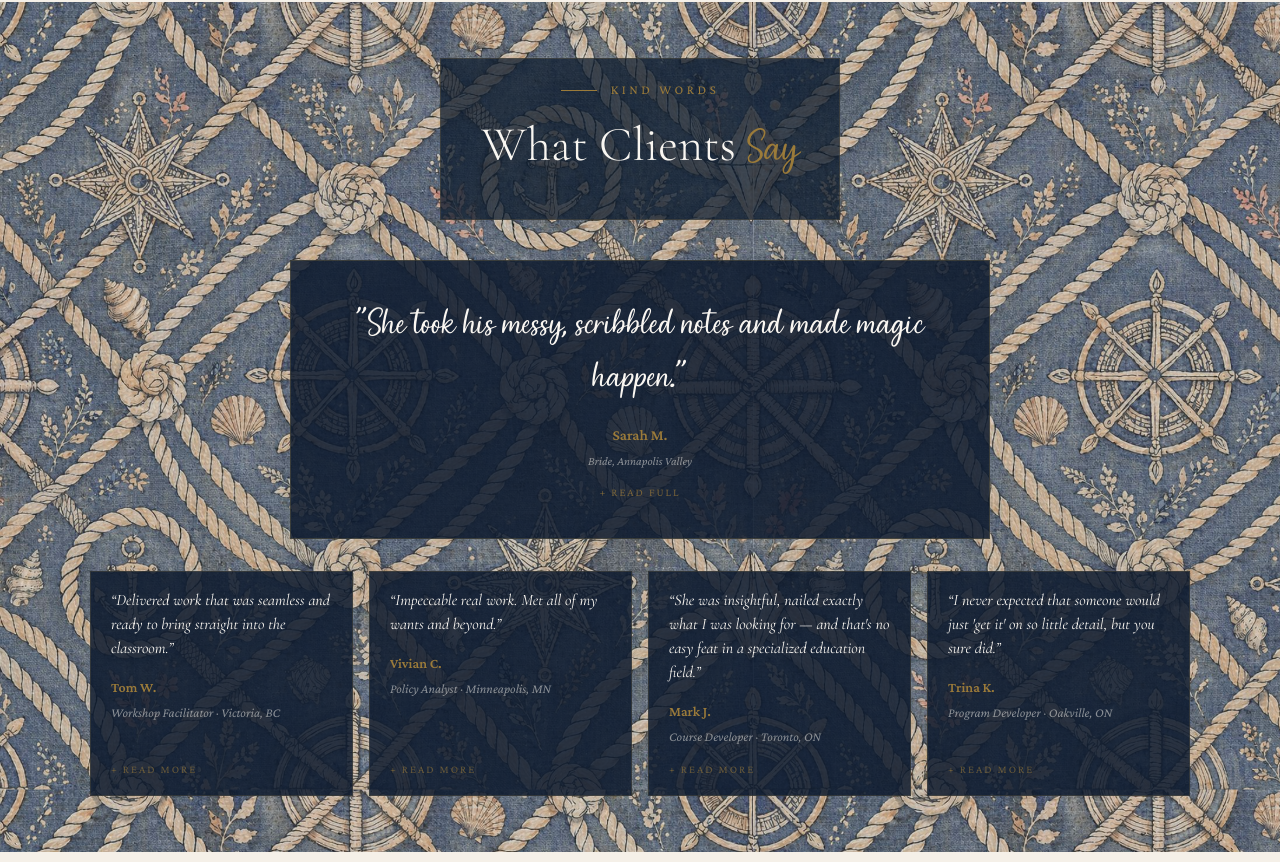
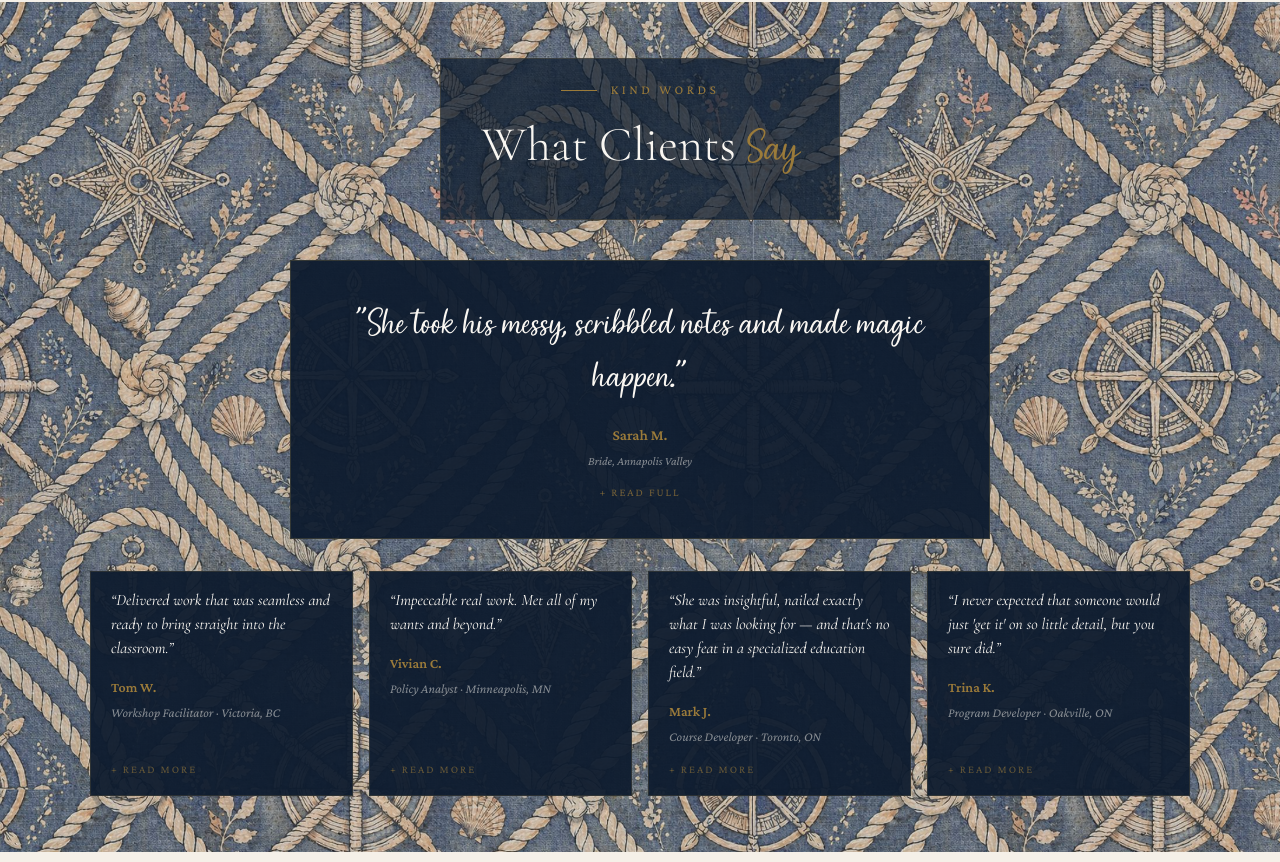
Before and after one commit to jmelnickmacdonald/anchoredprose, a Next.js app: page / in a window 1280 px wide. Shown: the part 3354-4216 px from the top of the page. Built offline with nearby package versions, Linux system fonts and the light colour scheme.

Commit message:
Update globals.css

```diff
--- a/src/app/globals.css
+++ b/src/app/globals.css
@@ -72,7 +72,7 @@ nav { position: fixed; top: 0; left: 0; right: 0; z-index: 100; background: var(
 
 /* SERVICES — blue floral */
 .services { background: var(--navy); padding: 80px 64px; position: relative; overflow: hidden; }
-.services-header, .services-grid { max-width: 860px; margin: 0 auto; display: flex; flex-direction: column; gap: 2px; position: relative; z-index: 1; background: rgba(13,27,46,0.4); padding: 24px 32px; border-left: 1px solid rgba(155,123,58,0.2); border-right: 1px solid rgba(155,123,58,0.2); }
+.services-header, .services-grid { max-width: 860px; margin: 0 auto; display: flex; flex-direction: column; gap: 2px; position: relative; z-index: 1; background: rgba(13,27,46,0.3); padding: 24px 32px; outline: 1px solid rgba(245,240,232,0.25); box-shadow: 0 0 0 8px rgba(245,240,232,0.08); }
 .services-header, .services-grid { position: relative; z-index: 1; }
 .services::before { content: ''; position: absolute; inset: 0; background-image: url('/background4.jpg'); background-size: 1100px; opacity: 0.77; pointer-events: none; }
 .services-header { max-width: 480px; margin: 0 auto 48px; text-align: center; position: relative; z-index: 1; background: rgba(13,27,46,0.96); padding: 24px 48px; border: 1px solid rgba(155,123,58,0.25); }
@@ -115,12 +115,12 @@ nav { position: fixed; top: 0; left: 0; right: 0; z-index: 100; background: var(
 .testimonials-header, .testimonials-featured, .testimonials-grid { position: relative; z-index: 1; }
 .testimonials::before { content: ''; position: absolute; inset: 0; background-image: url('/background3.jpg'); background-size: 1400px; opacity: 0.95; pointer-events: none; }
 .testimonials-header { display: inline-block; margin: 0 auto 40px; text-align: center; position: relative; z-index: 1; background: rgba(13,27,46,0.75); padding: 20px 40px; border: 1px solid rgba(155,123,58,0.2); }
-.testimonials-featured { max-width: 700px; margin: 0 auto 32px; text-align: center; position: relative; z-index: 1; padding: 36px 48px; background: rgba(13,27,46,0.85); border: 1px solid rgba(184,150,62,0.2); }
+.testimonials-featured { max-width: 700px; margin: 0 auto 32px; text-align: center; position: relative; z-index: 1; padding: 36px 48px; background: rgba(13,27,46,0.94); border: 1px solid rgba(184,150,62,0.2); }
 .testimonials-featured blockquote { font-family: var(--font-display); font-size: clamp(22px, 2.8vw, 32px); font-style: italic; color: var(--cream); line-height: 1.5; margin-bottom: 20px; }
 .testimonial-name { font-family: var(--font-body); font-size: 15px; color: var(--gold); font-weight: 600; margin-bottom: 2px; }
 .testimonial-role { font-family: var(--font-body); font-size: 12px; color: rgba(250,247,242,0.5); font-style: italic; }
 .testimonials-grid { max-width: 1100px; margin: 0 auto; display: grid; grid-template-columns: repeat(4, 1fr); gap: 16px; position: relative; z-index: 1; text-align: left; }
-.testimonial-card { background: rgba(13,27,46,0.85); border: 1px solid rgba(184,150,62,0.15); padding: 16px 20px; display: flex; flex-direction: column; }
+.testimonial-card { background: rgba(13,27,46,0.94); border: 1px solid rgba(184,150,62,0.15); padding: 16px 20px; display: flex; flex-direction: column; }
 .testimonial-card blockquote { font-family: var(--font-body); font-size: 13px; font-style: italic; color: rgba(250,247,242,0.85); line-height: 1.5; margin-bottom: 10px; }
 .testimonial-card .testimonial-name { font-size: 14px; color: var(--gold); }
 .testimonial-card .testimonial-role { font-size: 13px; color: rgba(250,247,242,0.5); }
```
